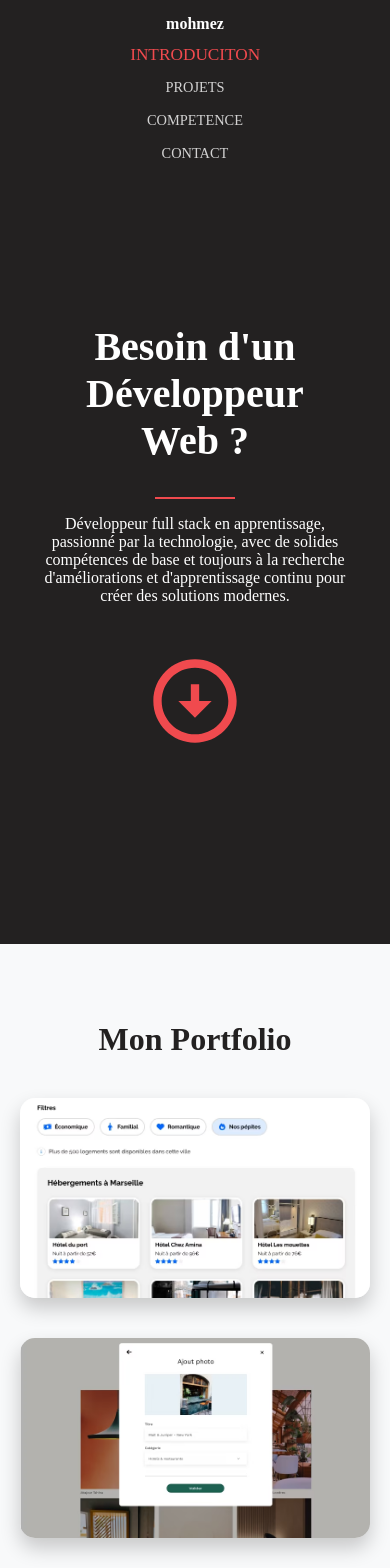
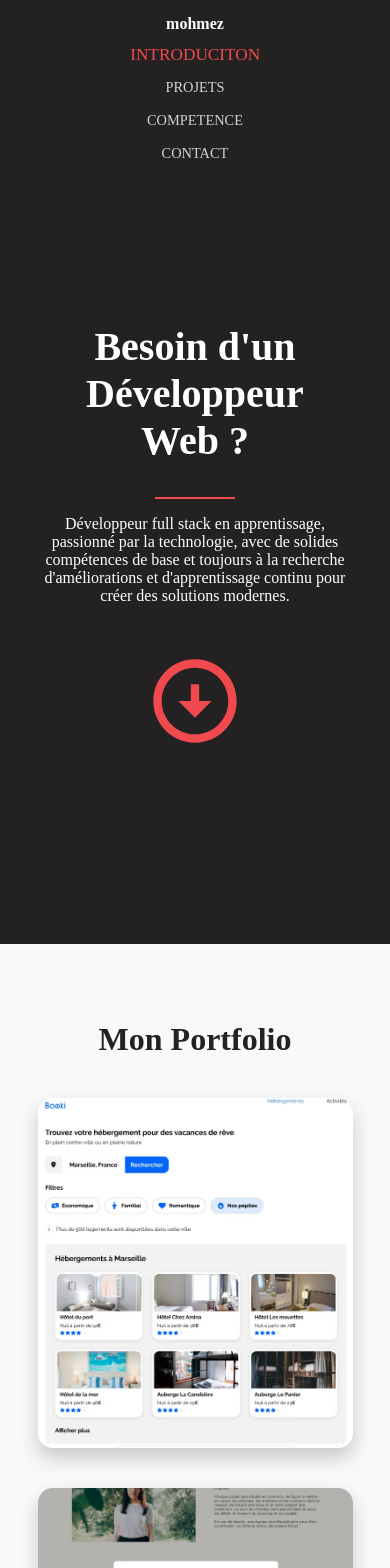
Before and after one commit to mohpro7/portfolio, a React (Vite) app: page / in a window 390 px wide. Shown: the top 1568 px of the page. Built offline with nearby package versions, Linux system fonts and the light colour scheme; the HTML template or start-up script is replaced by a standard one.

Commit message:
resposive

```diff
--- a/src/components/Projects/Portfolio.scss
+++ b/src/components/Projects/Portfolio.scss
@@ -91,13 +91,13 @@
     }
 
     @media (max-width: 1024px) {
-      width: 400px; // Réduire la taille des cartes sur les tablettes
-      height: 250px;
+      width: 80%; // Réduire la taille des cartes sur les tablettes
+      height: 300px;
     }
 
     @media (max-width: 768px) {
-      width: 100%; // Prendre toute la largeur de l'écran sur les mobiles
-      height: 200px; // Adapter la hauteur
+      width: 90%; // Prendre toute la largeur de l'écran sur les mobiles
+      height: 350px; // Adapter la hauteur
     }
   }
 
```
